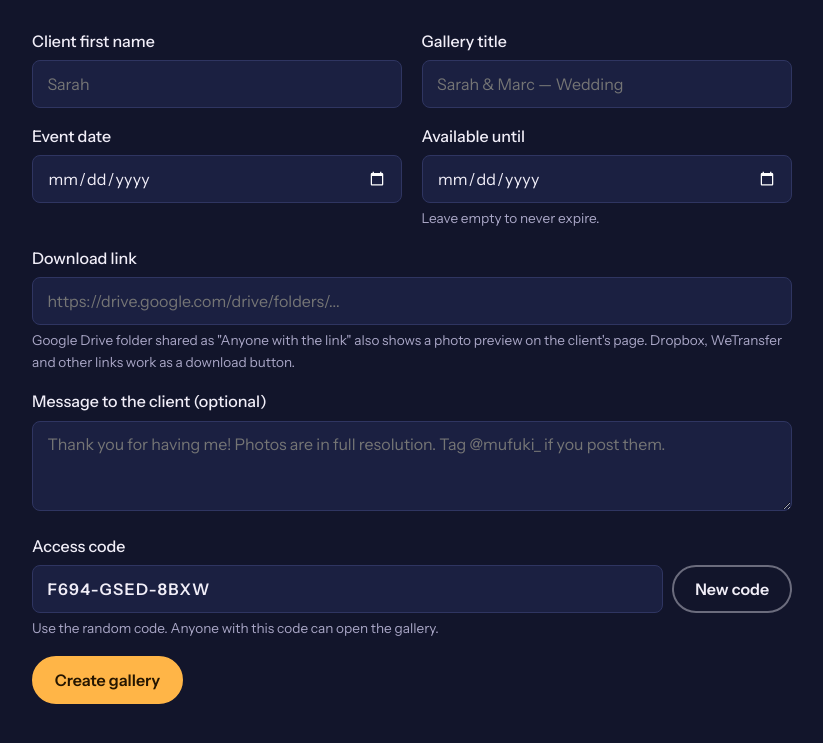
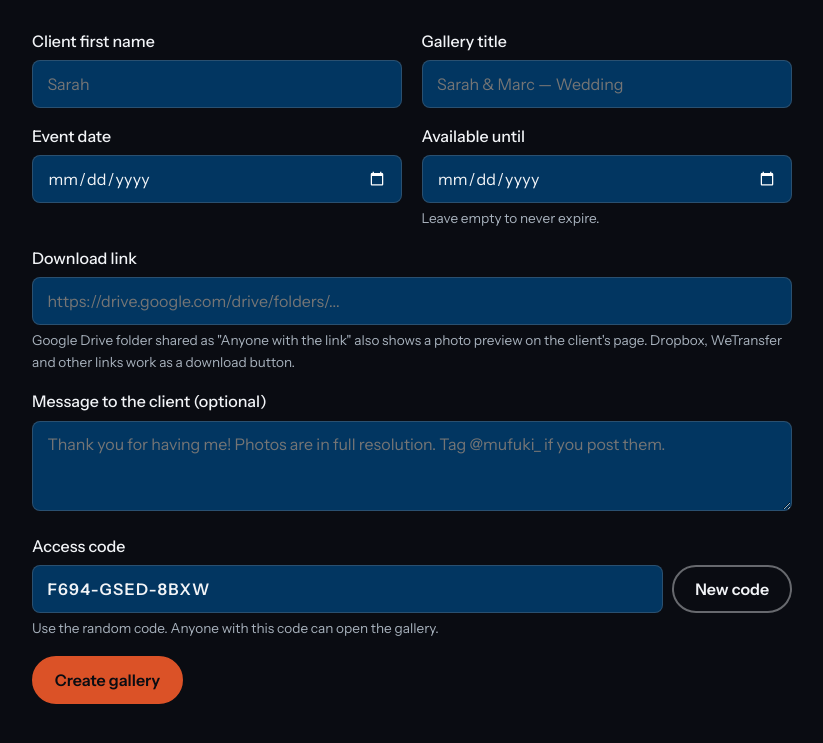
Before and after one commit to mufukimedia/mufukimedia.github.io, a plain HTML site: page tools/gallery-maker.html in a window 1280 px wide. Shown: the part 171-914 px from the top of the page, without its empty margins (228-1051 px from the left). Drawn offline with Linux system fonts and the light colour scheme.

Commit message:
Add files via upload

```diff
--- a/tools/gallery-maker.html
+++ b/tools/gallery-maker.html
@@ -9,7 +9,7 @@
   <link rel="preconnect" href="https://fonts.gstatic.com" crossorigin>
   <link href="https://fonts.googleapis.com/css2?family=Big+Shoulders+Display:wght@800&family=Instrument+Sans:wght@400;500;600&display=swap" rel="stylesheet">
   <style>
-    :root { --ink:#12152b; --stage:#1b2041; --line:#2f3561; --text:#f1eef8; --muted:#a9a6c6; --amber:#ffb547; --amber-ink:#241500; }
+    :root { --ink:#0A0C12; --stage:#023661; --line:rgba(118,130,142,.35); --text:#F2F4F7; --muted:#A7B1BC; --amber:#DB5227; --amber-ink:#0A0C12; }
     *, *::before, *::after { box-sizing: border-box; }
     [hidden] { display: none !important; }
     body { margin: 0; background: var(--ink); color: var(--text); font: 400 1rem/1.6 "Instrument Sans", system-ui, sans-serif; }
@@ -38,9 +38,9 @@
       border-radius: 999px; font: 600 1rem "Instrument Sans", system-ui, sans-serif; cursor: pointer;
       border: 2px solid var(--amber); background: var(--amber); color: var(--amber-ink); white-space: nowrap;
     }
-    .btn.line { background: transparent; color: var(--text); border-color: rgba(241,238,248,.4); }
+    .btn.line { background: transparent; color: var(--text); border-color: rgba(242,244,247,.4); }
     pre {
-      margin: 0; padding: 1rem; background: #0b0d1c; border: 1px solid var(--line); border-radius: 8px;
+      margin: 0; padding: 1rem; background: #050608; border: 1px solid var(--line); border-radius: 8px;
       white-space: pre-wrap; word-break: break-all; font: .85rem/1.5 ui-monospace, Menlo, Consolas, monospace; color: var(--text);
     }
     .out-row { display: flex; justify-content: space-between; align-items: center; gap: 1rem; margin-bottom: .6rem; }
```
